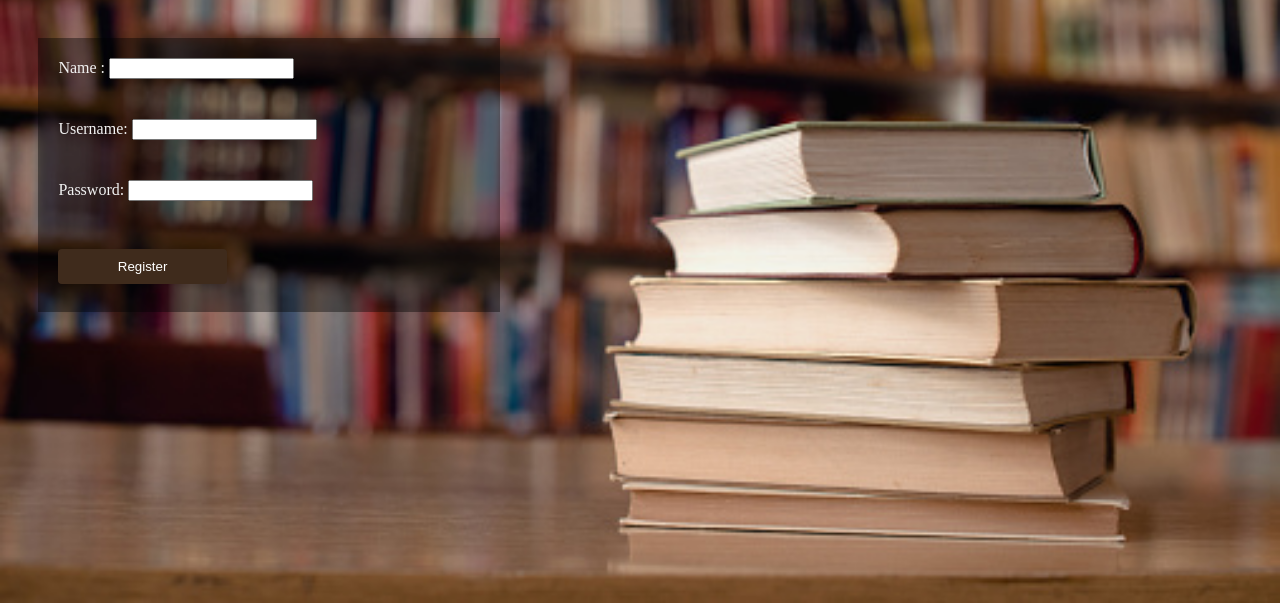
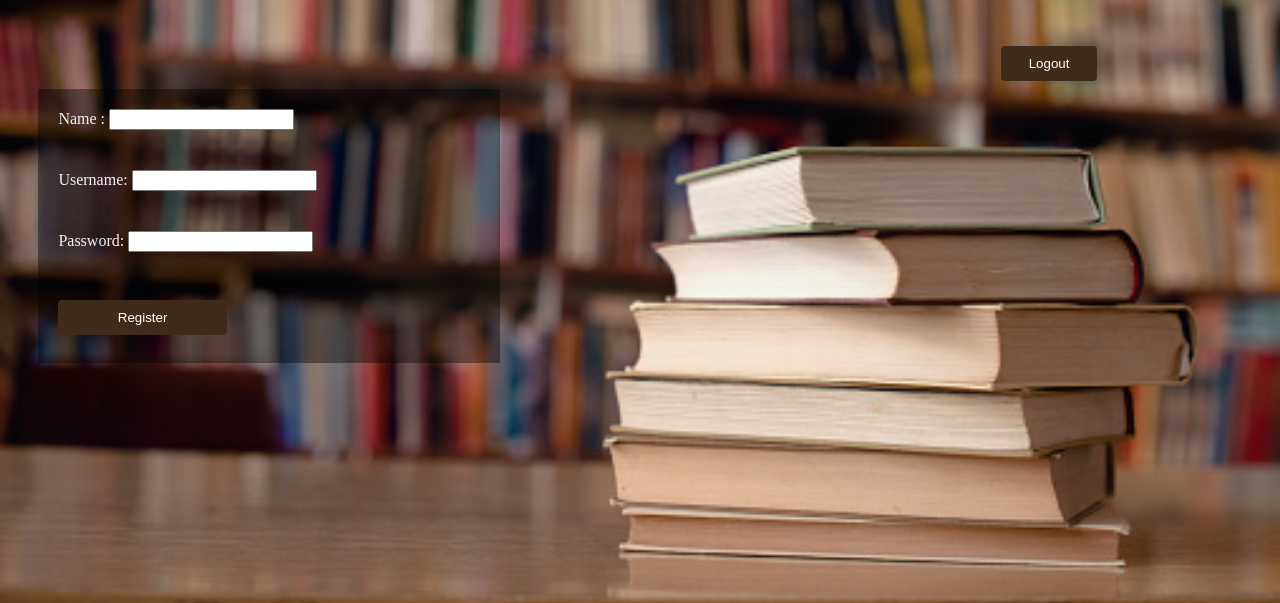
Before and after one commit to Pradnya2203/MVC-Library, a PHP site: template app/views/templates/register.twig in a window 1280 px wide. Shown: the top 603 px of the page. Run offline with PHP 8.4, Linux system fonts and the light colour scheme; the template is opened without the code that fills it, so the values that code supplies are empty; some libraries are stand-ins or nearby versions.

Commit message:
home button on register page

```diff
--- a/app/views/templates/register.twig
+++ b/app/views/templates/register.twig
@@ -5,7 +5,11 @@
 
 {% block body %}
 
-
+  <div class="home">
+    <form action= "/" method = "GET">
+        <button  type="submit" class="btn btn-primary">Logout</button>
+    </form>
+    </div>
 
   <form action = "/register" method = "POST" >
     <div class="mb-3">
```
